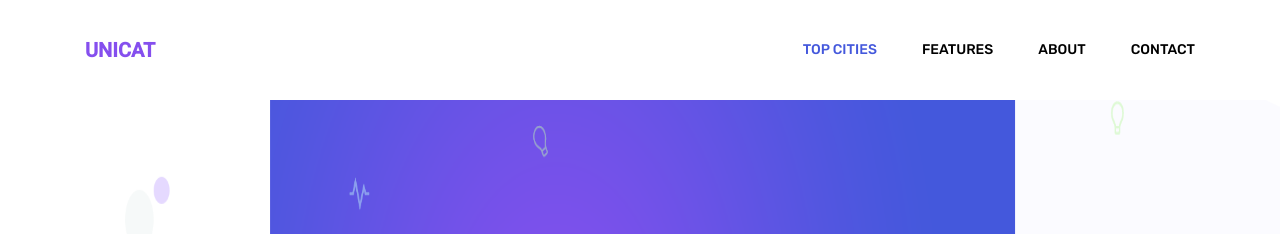
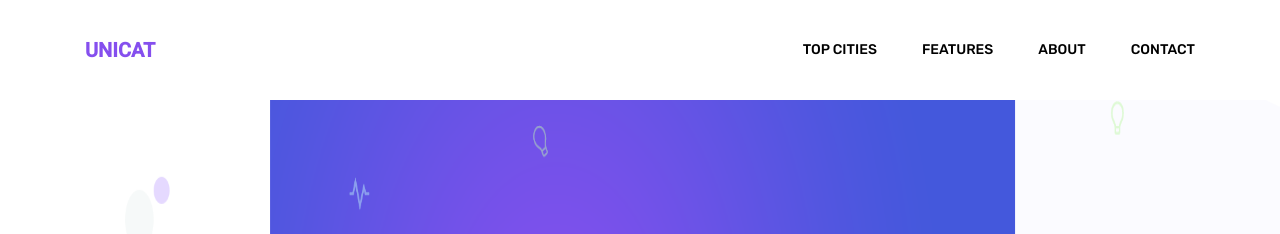
Before and after one commit to unicatin/unicatin.github.io, a Jekyll site: the page built from cities.html, in a window 1280 px wide. Shown: the top 234 px of the page. Built offline with Jekyll 4.4.1, drawn with Linux system fonts in a browser that asks for light colours.

Commit message:
Update header.html

```diff
--- a/_includes/header.html
+++ b/_includes/header.html
@@ -13,7 +13,7 @@
 					<!-- Collect the nav links, forms, and other content for toggling -->
 					<div class="collapse navbar-collapse offset" id="navbarSupportedContent">
 						<ul class="nav navbar-nav menu_nav justify-content-end">
-							<li class="nav-item {% if page.url == '/cities.html' %}active{% endif %}"><a class="nav-link" href="{{ site.url }}/cities">Top Cities</a></li>
+							<li class="nav-item {% if page.url == '/#cities' %}active{% endif %}"><a class="nav-link" href="{{ site.url }}/cities">Top Cities</a></li>
 							<li class="nav-item {% if page.url == '/#features' %}active{% endif %}"><a class="nav-link" href="{{ site.url }}#features">Features</a></li>
 							<li class="nav-item {% if page.url == '/#about' %}active{% endif %}"><a class="nav-link" href="{{ site.url }}#about">About</a></li>
 							<li class="nav-item {% if page.url == '/#contact' %}active{% endif %}"><a class="nav-link" href="{{ site.url }}#contact">Contact</a></li>
```
